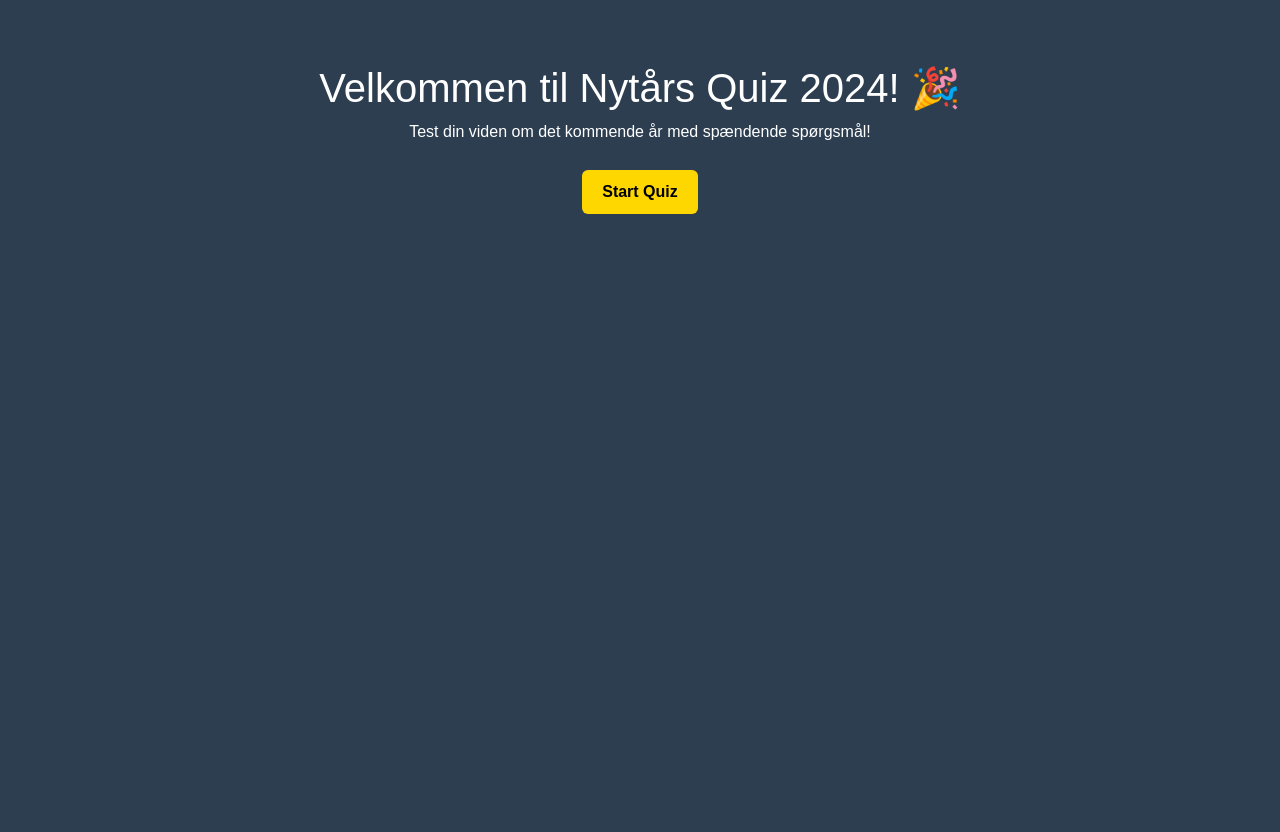
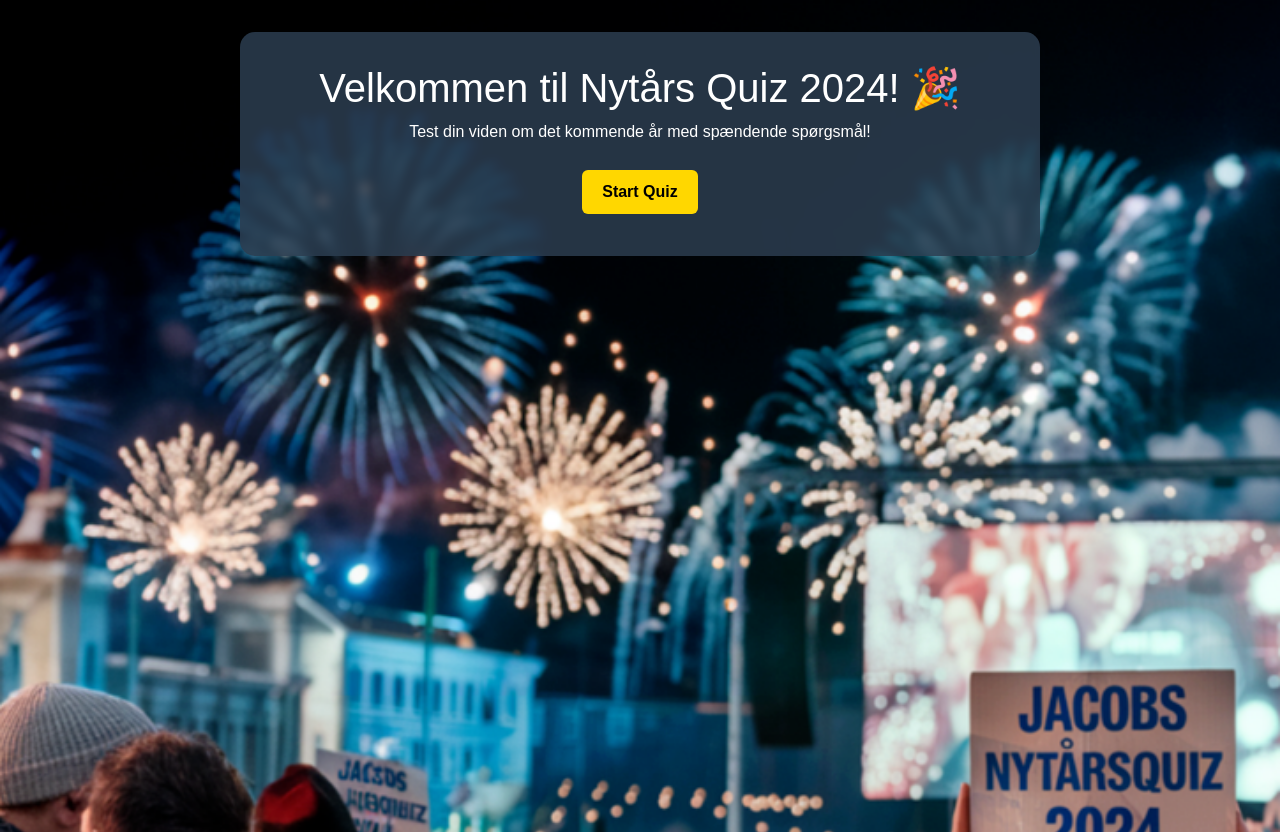
Before and after one commit to boetter/nytaarsquiz2024, a plain HTML site: page index.html in a window 1280 px wide. Before the commit the page ends 800 px from the top, so only its background shows below. Drawn offline with nearby package versions, Linux system fonts and the light colour scheme.

Commit message:
Agent query: Is the background image visible and does the content remain readable with the new styling?

```diff
--- a/index.html
+++ b/index.html
@@ -7,9 +7,18 @@
     <link href="https://cdn.jsdelivr.net/npm/bootstrap@5.3.2/dist/css/bootstrap.min.css" rel="stylesheet">
     <style>
         body {
-            background-color: #2c3e50;
+            background: url('bg.png') no-repeat center center fixed;
+            background-size: cover;
             color: white;
             font-family: Arial, sans-serif;
+            min-height: 100vh;
+            margin: 0;
+            padding: 0;
+        }
+        .screen {
+            background-color: rgba(44, 62, 80, 0.85); /* Semi-transparent dark background */
+            backdrop-filter: blur(5px);
+            border-radius: 15px;
         }
         .screen {
             max-width: 800px;
```
Also changed, not shown: bg.png (added).
